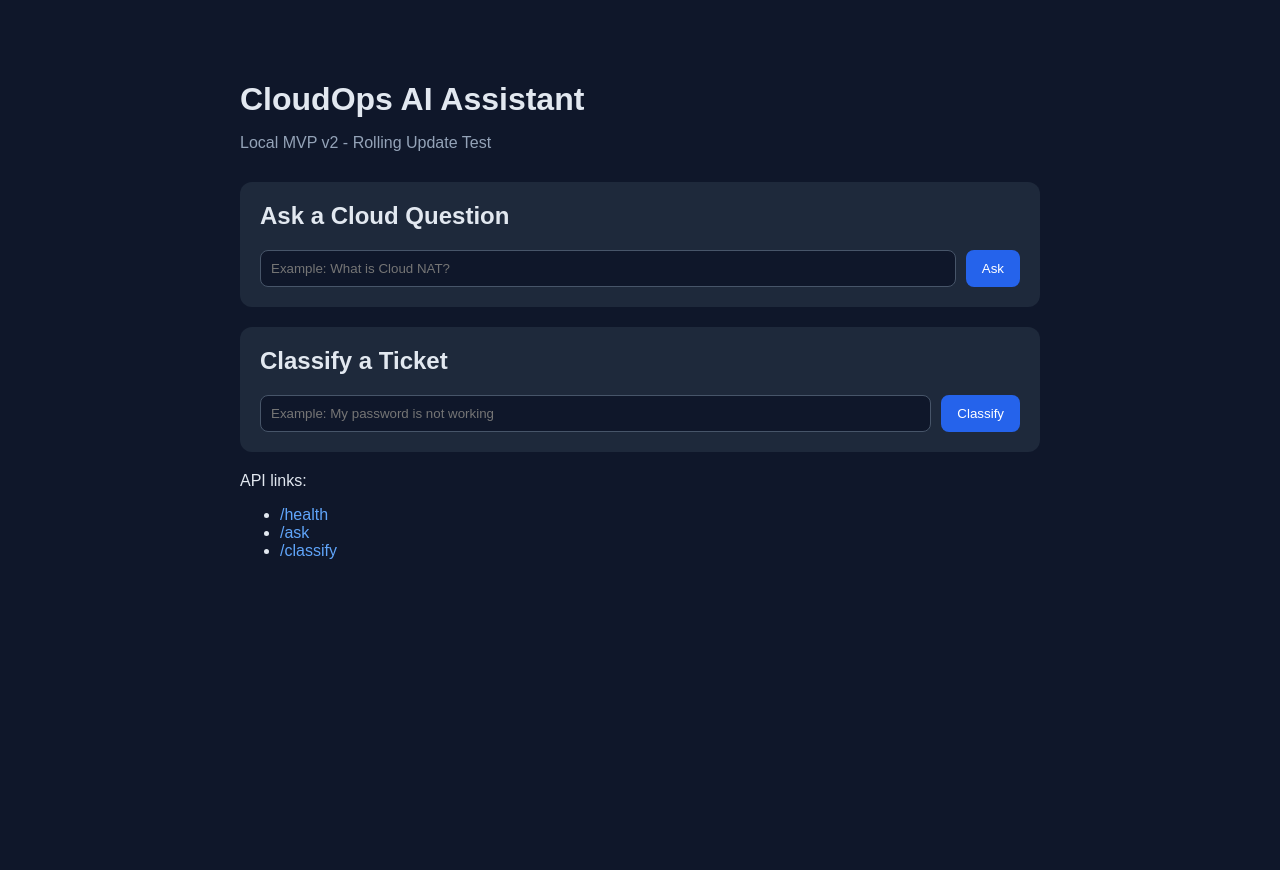
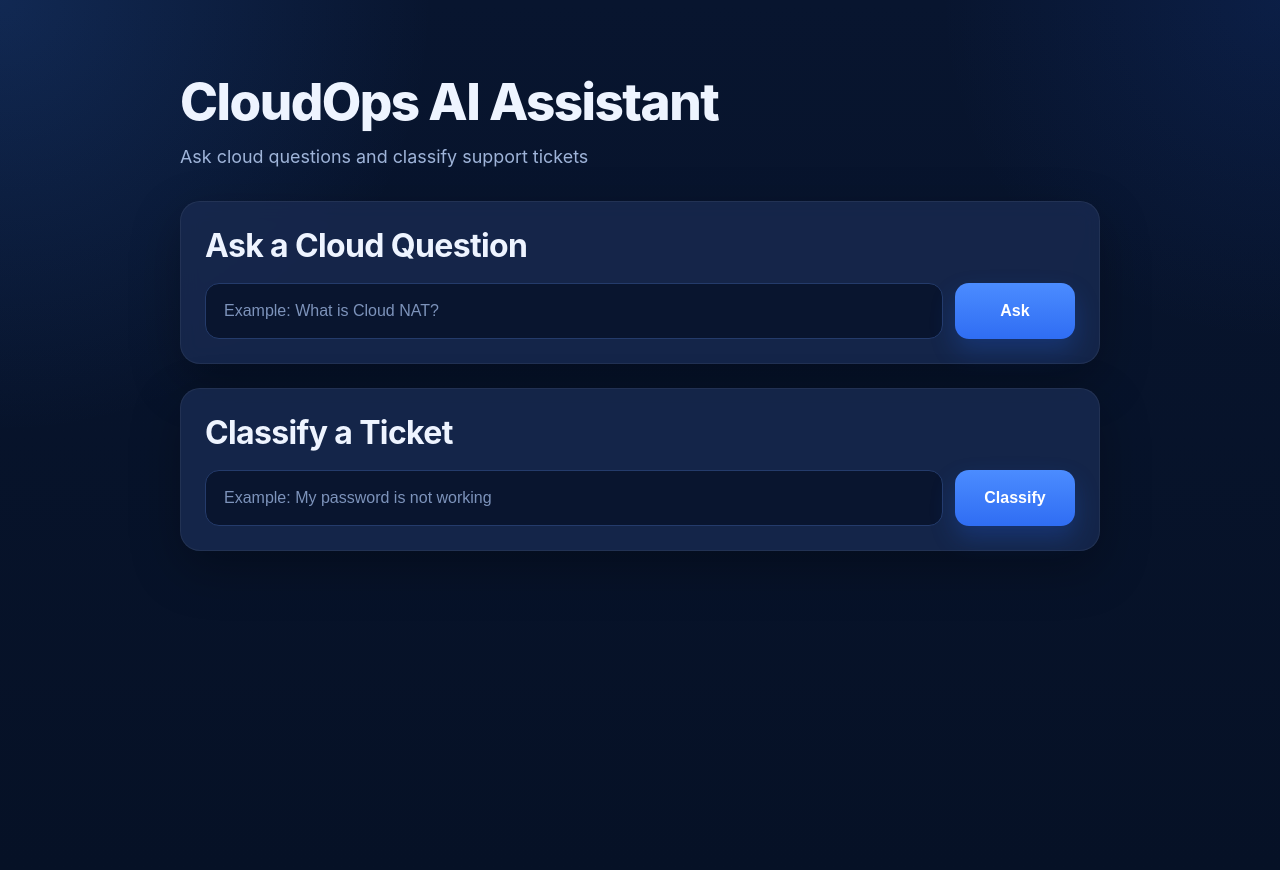
Before and after one commit to AliSAlghamdi/cloudops-ai-assistant, a FastAPI app: page / in a window 1280 px wide. Before the commit the page ends 559 px from the top, so only its background shows below. Run offline with FastAPI, Linux system fonts and the light colour scheme.

Commit message:
Finalize project UI, static paths, and Docker runtime

```diff
--- a/app/main.py
+++ b/app/main.py
@@ -1,12 +1,16 @@
+from pathlib import Path
 from fastapi import FastAPI
 from fastapi.staticfiles import StaticFiles
+
 from app.routes.qa import router as qa_router
 from app.routes.classify import router as classify_router
 from app.routes.web import router as web_router
 
+BASE_DIR = Path(__file__).resolve().parent
+
 app = FastAPI(title="CloudOps AI Assistant")
 
-app.mount("/static", StaticFiles(directory="app/static"), name="static")
+app.mount("/static", StaticFiles(directory=BASE_DIR / "static"), name="static")
 
 
 @app.get("/health")
--- a/app/static/style.css
+++ b/app/static/style.css
@@ -1,78 +1,164 @@
+:root {
+    --bg: #07142f;
+    --bg-soft: #0d1f44;
+    --card: rgba(23, 40, 78, 0.88);
+    --card-border: rgba(255, 255, 255, 0.06);
+    --text: #eef4ff;
+    --muted: #9fb4d9;
+    --primary: #3b82f6;
+    --primary-hover: #2563eb;
+    --input-bg: #09152f;
+    --input-border: #243b6b;
+    --shadow: 0 18px 50px rgba(0, 0, 0, 0.28);
+    --radius: 20px;
+  }
+
+  * {
+    box-sizing: border-box;
+  }
+
+  html {
+    font-size: 16px;
+  }
+
   body {
-    font-family: Arial, sans-serif;
-    background: #0f172a;
-    color: #e2e8f0;
     margin: 0;
-    padding: 0;
+    min-height: 100vh;
+    font-family: Inter, "Segoe UI", Tahoma, Arial, sans-serif;
+    color: var(--text);
+    background:
+      radial-gradient(circle at top left, rgba(59, 130, 246, 0.18), transparent 28%),
+      radial-gradient(circle at top right, rgba(37, 99, 235, 0.12), transparent 22%),
+      linear-gradient(180deg, #08152f 0%, #061126 100%);
   }
 
   .container {
-    max-width: 800px;
-    margin: 40px auto;
-    padding: 20px;
+    width: min(920px, calc(100% - 32px));
+    margin: 70px auto;
   }
 
   h1 {
-    margin-bottom: 8px;
+    margin: 0 0 14px;
+    font-size: clamp(2.2rem, 4vw, 3.2rem);
+    font-weight: 800;
+    letter-spacing: -0.03em;
   }
 
   .subtitle {
-    color: #94a3b8;
-    margin-bottom: 30px;
+    margin: 0 0 34px;
+    color: var(--muted);
+    font-size: 1.12rem;
   }
 
   .card {
-    background: #1e293b;
-    padding: 20px;
-    border-radius: 12px;
-    margin-bottom: 20px;
+    background: var(--card);
+    border: 1px solid var(--card-border);
+    border-radius: var(--radius);
+    box-shadow: var(--shadow);
+    padding: 24px;
+    margin-bottom: 24px;
+    backdrop-filter: blur(10px);
   }
 
-h2 {
-    margin-top: 0;
+  .card h2 {
+    margin: 0 0 18px;
+    font-size: 2rem;
+    letter-spacing: -0.02em;
   }
 
-form {
+  .form-row {
     display: flex;
-    gap: 10px;
-    flex-wrap: wrap;
+    gap: 12px;
+    align-items: center;
   }
 
-input {
+  .form-row input {
     flex: 1;
-    min-width: 250px;
-    padding: 10px;
-    border: 1px solid #475569;
-    border-radius: 8px;
-    background: #0f172a;
-    color: #e2e8f0;
+    height: 56px;
+    border: 1px solid var(--input-border);
+    border-radius: 14px;
+    background: var(--input-bg);
+    color: var(--text);
+    padding: 0 18px;
+    font-size: 1rem;
+    outline: none;
+    transition: 0.2s ease;
   }
 
-button {
-    padding: 10px 16px;
-    border: none;
-    border-radius: 8px;
-    background: #2563eb;
-    color: white;
-    cursor: pointer;
+  .form-row input::placeholder {
+    color: #7d93bb;
   }
 
-button:hover {
-    background: #1d4ed8;
+  .form-row input:focus {
+    border-color: var(--primary);
+    box-shadow: 0 0 0 4px rgba(59, 130, 246, 0.14);
   }
 
-.result {
-    margin-top: 16px;
-    padding: 12px;
-    background: #0f172a;
-    border-radius: 8px;
+  .form-row button {
+    height: 56px;
+    min-width: 120px;
+    border: none;
+    border-radius: 14px;
+    background: linear-gradient(180deg, #4b8cff 0%, #2f6df3 100%);
+    color: white;
+    font-size: 1rem;
+    font-weight: 700;
+    cursor: pointer;
+    transition: transform 0.15s ease, background 0.2s ease, box-shadow 0.2s ease;
+    box-shadow: 0 12px 24px rgba(33, 92, 218, 0.28);
   }
 
-.links a {
-    color: #60a5fa;
-    text-decoration: none;
+  .form-row button:hover {
+    background: linear-gradient(180deg, #5b97ff 0%, #2563eb 100%);
+    transform: translateY(-1px);
   }
 
-.links a:hover {
-    text-decoration: underline;
+  .form-row button:active {
+    transform: translateY(0);
   }
+
+  .result-box {
+    margin-top: 18px;
+    padding: 18px 20px;
+    border-radius: 16px;
+    background: rgba(8, 20, 47, 0.7);
+    border: 1px solid rgba(255, 255, 255, 0.06);
+  }
+
+  .result-box h3 {
+    margin: 0 0 10px;
+    font-size: 1.15rem;
+  }
+
+  .result-box p {
+    margin: 0;
+    line-height: 1.8;
+    color: #e7efff;
+    white-space: pre-wrap;
+    word-break: break-word;
+  }
+
+  @media (max-width: 700px) {
+    .container {
+      width: min(100% - 20px, 100%);
+      margin: 28px auto;
+    }
+
+    .card {
+      padding: 18px;
+      border-radius: 16px;
+    }
+
+    .card h2 {
+      font-size: 1.5rem;
+    }
+
+    .form-row {
+      flex-direction: column;
+      align-items: stretch;
+    }
+
+    .form-row button {
+      width: 100%;
+    }
+  }
--- a/app/templates/index.html
+++ b/app/templates/index.html
@@ -1,64 +1,59 @@
 <!DOCTYPE html>
 <html lang="en">
 <head>
-    <meta charset="UTF-8">
-    <meta name="viewport" content="width=device-width, initial-scale=1.0">
+    <meta charset="UTF-8" />
+    <meta name="viewport" content="width=device-width, initial-scale=1.0" />
     <title>CloudOps AI Assistant</title>
-    <link rel="stylesheet" href="{{ url_for('static', path='style.css') }}">
+    <link rel="stylesheet" href="/static/style.css" />
 </head>
 <body>
     <div class="container">
         <h1>CloudOps AI Assistant</h1>
-        <p class="subtitle">Local MVP v2 - Rolling Update Test</p>
+        <p class="subtitle">Ask cloud questions and classify support tickets</p>
 
-        <div class="card">
+        <section class="card">
             <h2>Ask a Cloud Question</h2>
             <form method="get" action="/">
+                <div class="form-row">
                     <input
                         type="text"
                         name="question"
                         placeholder="Example: What is Cloud NAT?"
-                    value="{{ question }}"
-                >
+                        value=""
+                    />
                     <button type="submit">Ask</button>
+                </div>
             </form>
 
             {% if answer %}
-            <div class="result">
+            <div class="result-box">
                 <h3>Answer</h3>
                 <p>{{ answer }}</p>
             </div>
             {% endif %}
-        </div>
+        </section>
 
-        <div class="card">
+        <section class="card">
             <h2>Classify a Ticket</h2>
             <form method="get" action="/">
+                <div class="form-row">
                     <input
                         type="text"
                         name="ticket"
                         placeholder="Example: My password is not working"
-                    value="{{ ticket }}"
-                >
+                        value=""
+                    />
                     <button type="submit">Classify</button>
+                </div>
             </form>
 
             {% if category %}
-            <div class="result">
+            <div class="result-box">
                 <h3>Category</h3>
                 <p>{{ category }}</p>
             </div>
             {% endif %}
-        </div>
-
-        <div class="links">
-            <p>API links:</p>
-            <ul>
-                <li><a href="/health" target="_blank">/health</a></li>
-                <li><a href="/ask?question=What%20is%20Cloud%20NAT" target="_blank">/ask</a></li>
-                <li><a href="/classify?ticket=My%20password%20is%20not%20working" target="_blank">/classify</a></li>
-            </ul>
-        </div>
+        </section>
     </div>
 </body>
 </html>
```
Also changed, not shown: 1 other file. Lines whose indentation alone changed are shown as unchanged.
